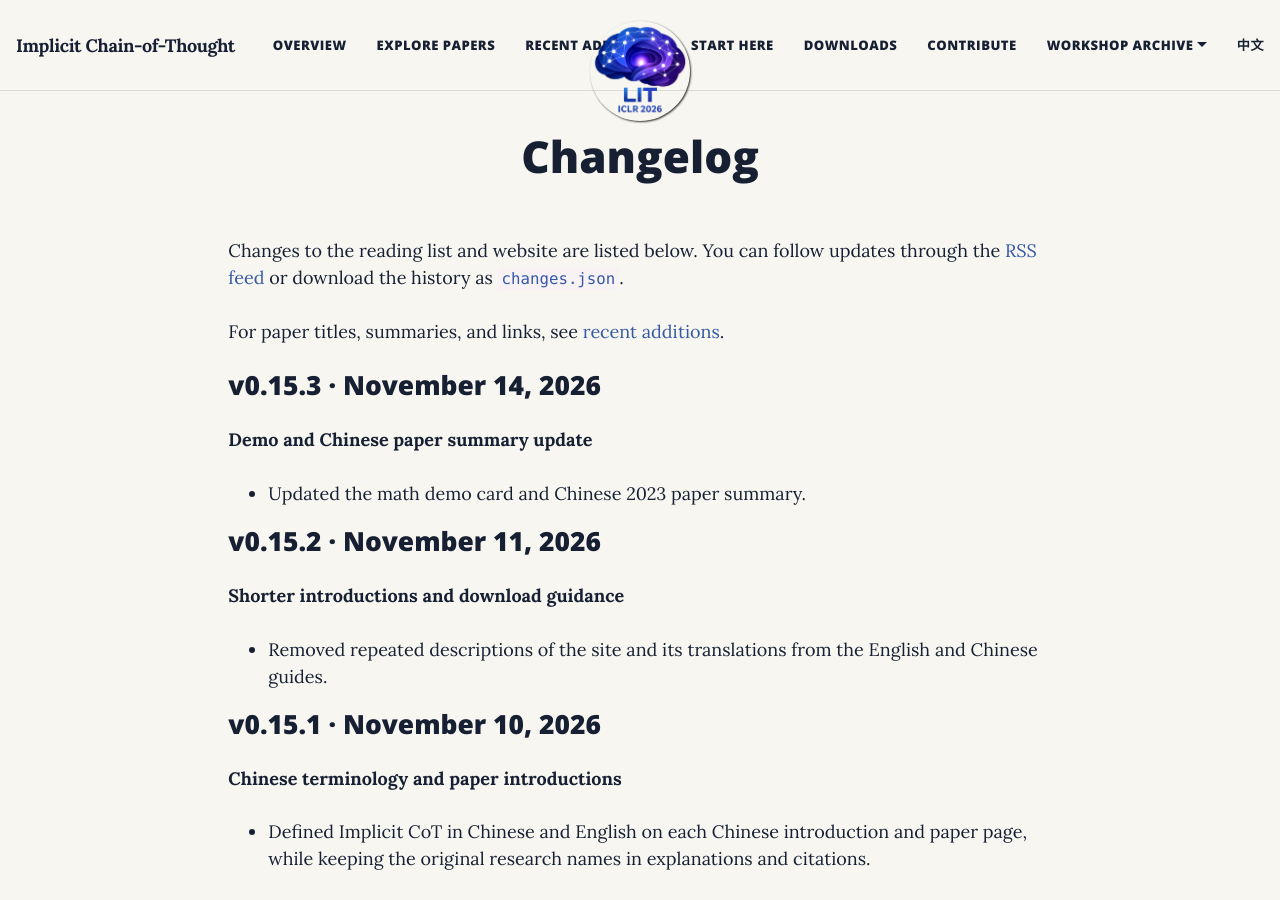
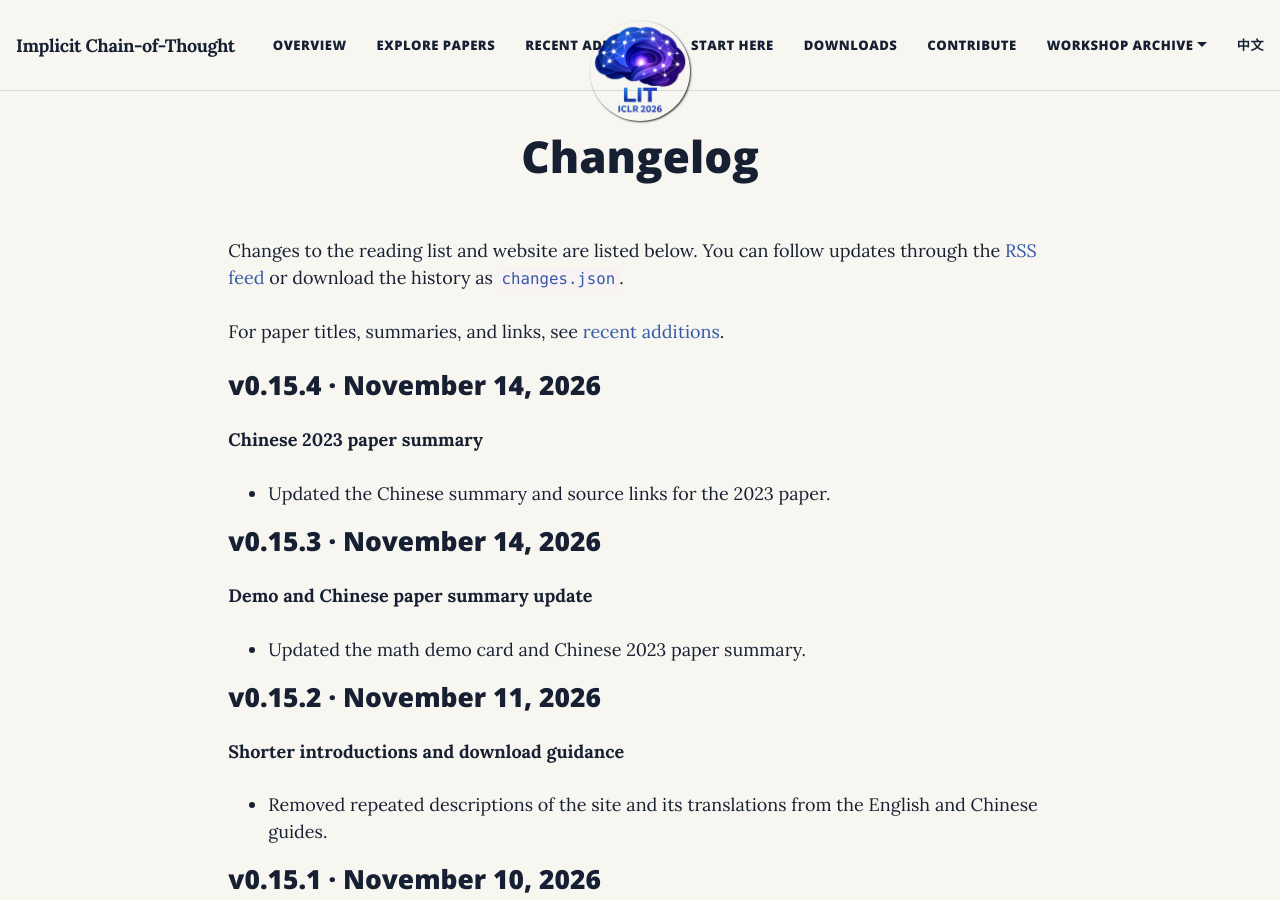
Before and after one commit to latent-implicit-thinking/latent-implicit-thinking.github.io, a Jekyll site: the page built from CHANGELOG.md, in a window 1280 px wide and 900 px high. Built offline with Jekyll 4.4.1, drawn with Linux system fonts in a browser that asks for light colours.

Commit message:
Remove remaining caveats from Chinese 2023 summary

```diff
--- a/_data/meta.yml
+++ b/_data/meta.yml
@@ -1,5 +1,5 @@
 name: "Implicit Chain-of-Thought research map"
-version: "0.15.3"
+version: "0.15.4"
 updated_at: "2026-11-14"
 search_refreshed_at: "2026-11-03"
 latest_included_first_public: "2026-11-06"
--- a/_data/releases.yml
+++ b/_data/releases.yml
@@ -1,3 +1,10 @@
+- version: "0.15.4"
+  date: "2026-11-14"
+  title: "Chinese 2023 paper summary"
+  changes:
+    - "Updated the Chinese summary and source links for the 2023 paper."
+  added_papers: []
+
 - version: "0.15.3"
   date: "2026-11-14"
   title: "Demo and Chinese paper summary update"
--- a/_data/zh.yml
+++ b/_data/zh.yml
@@ -4,7 +4,7 @@
     lead: "首次提出隐式思维链（Implicit Chain-of-Thought，简称 Implicit CoT）：让语言模型通过连续隐藏状态完成中间推理，而不把这些步骤写成文字。论文先定义这一推理方式，再用知识蒸馏给出一种实现。"
     contribution: "Yuntian Deng 等人在 2023 年首次提出 Implicit CoT。第 2.3 节定义了训练时使用中间步骤、回答时通过内部状态完成推理的方式；第 3 节给出基于知识蒸馏的实现。"
     mechanism: "教师模型先学习显式思维链。学生模型学习利用教师的隐藏状态生成答案，另一个模型学习从题目预测这些状态，最后将两者连接并联合训练。中间计算沿模型层进行，不再逐词生成解题过程。"
-    evidence: "实验覆盖多位数乘法和 GSM8K 数学应用题。相比直接用题目与答案训练，模型在不输出步骤时的准确率提高；显式思维链仍有准确率优势。"
+    evidence: "实验覆盖多位数乘法和 GSM8K 数学应用题。相比直接用题目与答案训练，模型在不输出步骤时的准确率提高。"
     sources:
       - label: "2023 年原文：第 2.3 节（Implicit CoT 的定义）"
         url: "https://arxiv.org/html/2311.01460v1#S2.SS3"
@@ -12,8 +12,6 @@
         url: "https://arxiv.org/html/2311.01460v1#S3"
       - label: "第 5 节（结果）"
         url: "https://arxiv.org/html/2311.01460v1#S5"
-      - label: "第 8 节（局限）"
-        url: "https://arxiv.org/html/2311.01460v1#S8"
   "2405.14838":
     summary: "提出逐步内化（Stepwise Internalization）来实现 Implicit CoT：从显式思维链模型开始，在微调中逐渐移除中间步骤，让模型学会在内部完成这些计算。"
     lead: "论文提出逐步内化（Stepwise Internalization），用来学习隐式思维链（Implicit Chain-of-Thought，简称 Implicit CoT）。从显式思维链模型开始，在微调中逐渐移除中间步骤，让模型学会在内部完成这些计算。"
```
